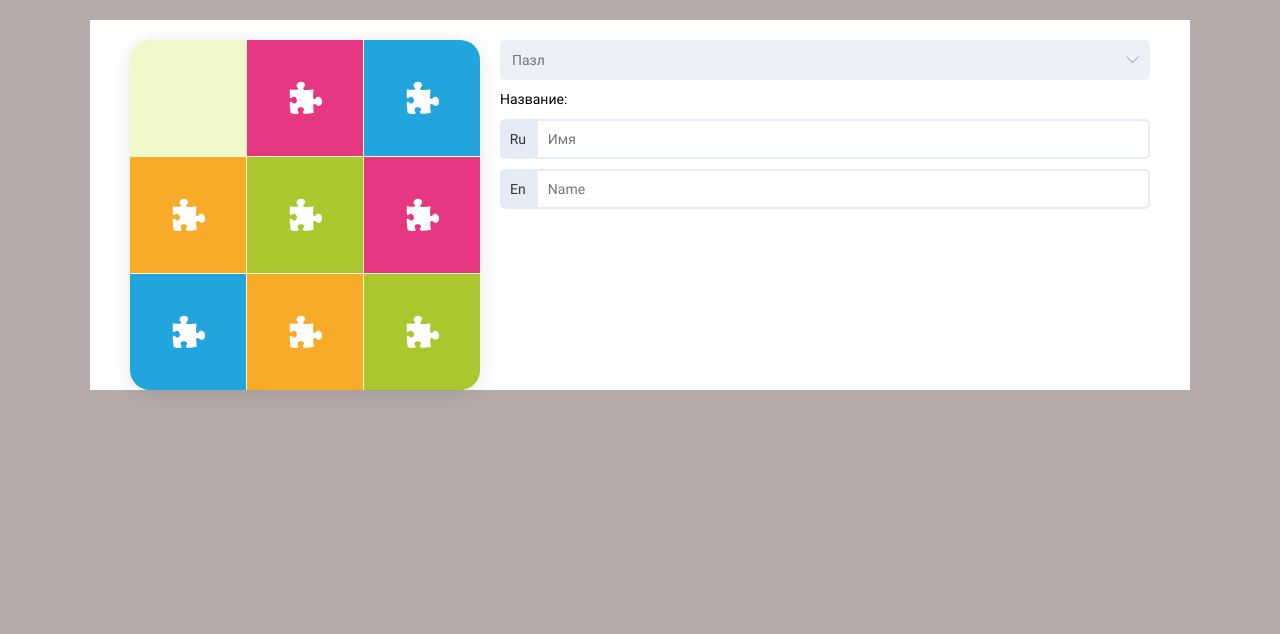
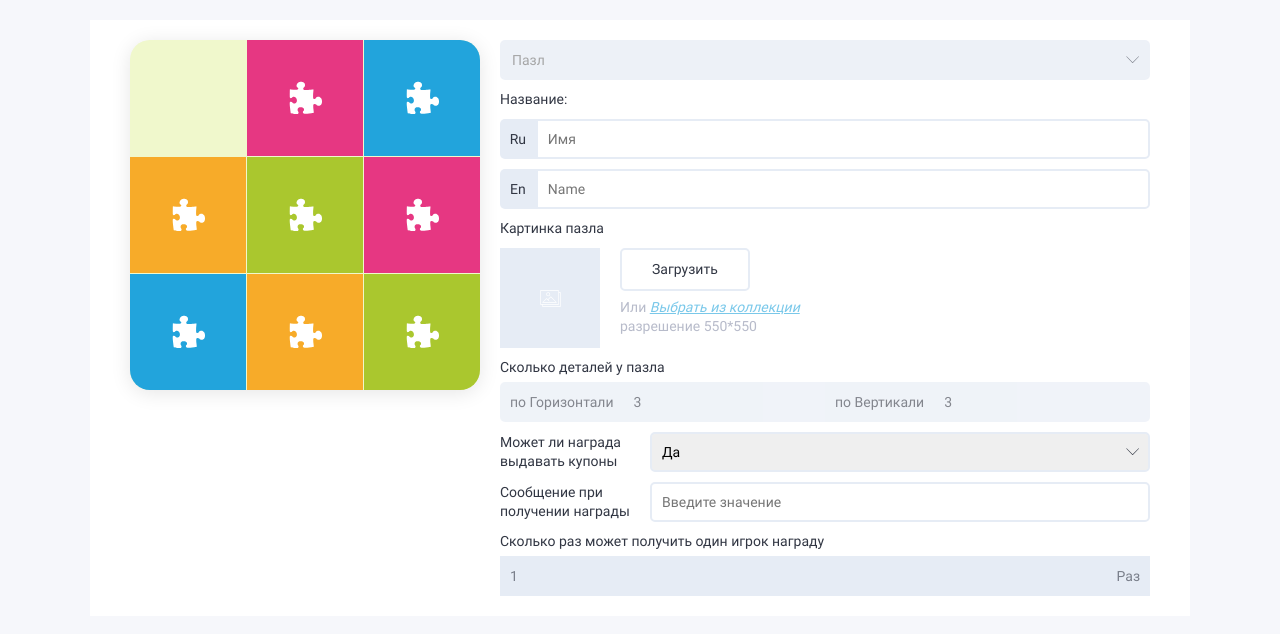
Before and after one commit to EgorMalyshev99/hezzl-test-task, a plain HTML site: page index.html in a window 1280 px wide. Drawn offline with Linux system fonts and the light colour scheme.

Commit message:
final landing

```diff
--- a/css/style.css
+++ b/css/style.css
@@ -15,15 +15,17 @@
   margin: 20px 0 0 0;
   padding: 0;
   font-family: Roboto, Arial, Helvetica, sans-serif;
-  font-weight: 400;
+  font-weight: 300;
   font-size: 14px;
   line-height: 19px;
-  background-color: rgb(182, 170, 170);
+  letter-spacing: 0;
+  color: #313643;
+  background-color: #F6F7FB;
 }
 
 .container {
   background-color: #fff;
-  max-width: 1100px;
+  width: 1100px;
   margin: 0 auto;
   padding: 0 40px;
 }
@@ -32,6 +34,7 @@
 
 .content {
   padding-top: 20px;
+  padding-bottom: 20px;
   display: grid;
   grid-template-columns: 350px 650px;
   column-gap: 20px;
@@ -76,15 +79,17 @@
 
 .main-select {
   width: 100%;
-  padding: 10px;
+  height: 40px;
+  padding: 0 10px;
   position: relative;
-  color: #313643;
   background-color: #E6ECF5;
   border: 2px solid #E6ECF5;
   border-radius: 5px;
   -webkit-appearance: none;
   -moz-appearance: none;
   text-indent: 0.01px;
+  display: flex;
+  align-items: center;
 }
 
 .main-select__wrapper {
@@ -103,6 +108,10 @@
   opacity: 0.6;
 }
 
+.name {
+  margin-bottom: 10px;
+}
+
 .name-rus__inner,
 .name-en__inner {
   margin-top: 10px;
@@ -113,7 +122,6 @@
   width: 38px;
   height: 40px;
   border-radius: 5px 0 0 5px;
-  color: #313643;
   background-color: #E6ECF5;
   display: flex;
   align-items: center;
@@ -131,5 +139,163 @@
 .name-input::-webkit-input-placeholder,
 .name-input::placeholder,
 .name-input::-moz-placeholder {
-  color: #fff;
+  color: #888EA7;
+  opacity: 0.6;
 }
+
+.input-file__inner {
+  margin-top: 10px;
+  margin-bottom: 10px;
+  display: flex;
+}
+
+.input-img {
+  display: none;
+}
+
+.input-link {
+  color: #22A4DC;
+  font-style: italic;
+}
+
+.input-img-label {
+  width: 100px;
+  height: 100px;
+  margin-right: 20px;
+  background: url(../img/picture_icon.svg) no-repeat center;
+  background-size: 21px 21px;
+  background-color: #E6ECF5;
+  cursor: pointer;
+}
+
+.input-img-label__v2 {
+  position: relative;
+}
+
+.input-img-label__v2::after {
+  padding: 10px 30px;
+  content: "Загрузить";
+  position: absolute;
+  top: 0;
+  left: 0;
+  border: 2px solid #E6ECF5;
+  border-radius: 5px;
+  cursor: pointer;
+}
+
+.input-img__description {
+  margin: 50px 0 0 0;
+  color: #888EA7;
+  opacity: 0.6;
+}
+
+.label-img-text {
+  margin: 10px 30px;
+}
+
+.puzzle-description__inner {
+  height: 40px;
+  margin-top: 5px;
+  margin-bottom: 10px;
+  display: grid;
+  grid-template-columns: 50% 50%;
+}
+
+.horizontal,
+.vertical {
+  padding-left: 10px;
+  background-color: #E6ECF5;
+  opacity: 0.6;
+  display: flex;
+  align-items: center;
+}
+
+.horizontal {
+  border-radius: 5px 0 0 5px;
+}
+
+.vertical {
+  border-radius: 0 5px 5px 0;
+}
+
+.amount-puzzle {
+  margin-left: 20px;
+}
+
+.question-one,
+.question-two {
+  width: 100%;
+  height: 40px;
+  margin-bottom: 10px;
+  display: flex;
+  justify-content: space-between;
+  align-items: center;
+}
+
+.question-one-text,
+.question-two-text {
+  width: 130px;
+  margin: 0 20px 0 0;
+}
+
+.question-one-select__wrapper {
+  position: relative;
+  height: 100%;
+  flex-grow: 1;
+}
+
+.question-one-select__wrapper::after {
+  content: "";
+  width: 13px;
+  height: 13px;
+  position: absolute;
+  right: 11px;
+  top: 13px;
+  background-image: url(../img/down_ico.svg);
+}
+
+.question-one-select {
+  width: 100%;
+  height: 100%;
+  padding-left: 10px;
+  border: 2px solid #E6ECF5;
+  border-radius: 5px;
+  -webkit-appearance: none;
+  -moz-appearance: none;
+  text-indent: 0.01px;
+}
+
+.question-one-select-item {
+  background-color: #E6ECF5;
+}
+
+.question-two-input {
+  height: 100%;
+  padding-left: 10px;
+  color: #888EA7;
+  border: 2px solid #E6ECF5;
+  border-radius: 5px;
+  flex-grow: 1;
+}
+
+.question-two-input::-webkit-input-placeholder,
+.question-two-input::placeholder,
+.question-two-input::-moz-placeholder {
+  color: #888EA7;
+  opacity: 0.6;
+}
+
+.question-three-answer {
+  height: 40px;
+  margin-top: 5px;
+  padding: 0 10px;
+  background-color: #E6ECF5;
+  display: flex;
+  justify-content: space-between;
+  align-items: center;
+}
+
+.question-three-answer span {
+  color: #313643;
+  opacity: 0.6;
+}
--- a/index.html
+++ b/index.html
@@ -44,6 +44,46 @@
             <input type="text" class="name-input name-en" name="name-en" id="name-en-id" placeholder="Name">
           </div>
         </div>
+        <div class="puzzle-img">
+          <span>Картинка пазла</span>
+          <div class="input-file__inner">
+            <label for="input-img-id" class="input-img-label"></label>
+            <div class="input-img__wraper">
+              <label for="input-img-id" class="input-img-label__v2"></label>
+              <input class="input-img" type="file" name="input-img" id="input-img-id">
+              <p class="input-img__description">Или <a class="input-link" href="#">Выбрать из
+                  коллекции</a><br>разрешение 550*550</p>
+            </div>
+          </div>
+        </div>
+        <div class="puzzle-description">
+          <ruby>Сколько деталей у пазла</ruby>
+          <div class="puzzle-description__inner">
+            <div class="horizontal">по Горизонтали<ruby class="amount-puzzle">3</ruby></div>
+            <div class="vertical">по Вертикали<ruby class="amount-puzzle">3</ruby></div>
+          </div>
+        </div>
+        <div class="question-one">
+          <p class="question-one-text">Может ли награда выдавать купоны</p>
+          <div class="question-one-select__wrapper">
+            <select class="question-one-select" name="question-one-select" id="question-one-select-id">
+              <option value="q1" class="question-one-select-item" selected>Да</option>
+              <option value="q2" class="question-one-select-item">Нет</option>
+            </select>
+          </div>
+        </div>
+        <div class="question-two">
+          <p class="question-two-text">Сообщение при получении награды</p>
+          <input class="question-two-input" type="text" name="question-two-input" id="question-two-input-id"
+            placeholder="Введите значение">
+        </div>
+        <div class="question-three">
+          <ruby>Сколько раз может получить один игрок награду</ruby>
+          <div class="question-three-answer">
+            <span>1</span>
+            <span>Раз</span>
+          </div>
+        </div>
       </div>
     </div>
   </div>
```
Also changed, not shown: img/picture_icon.svg (added).
